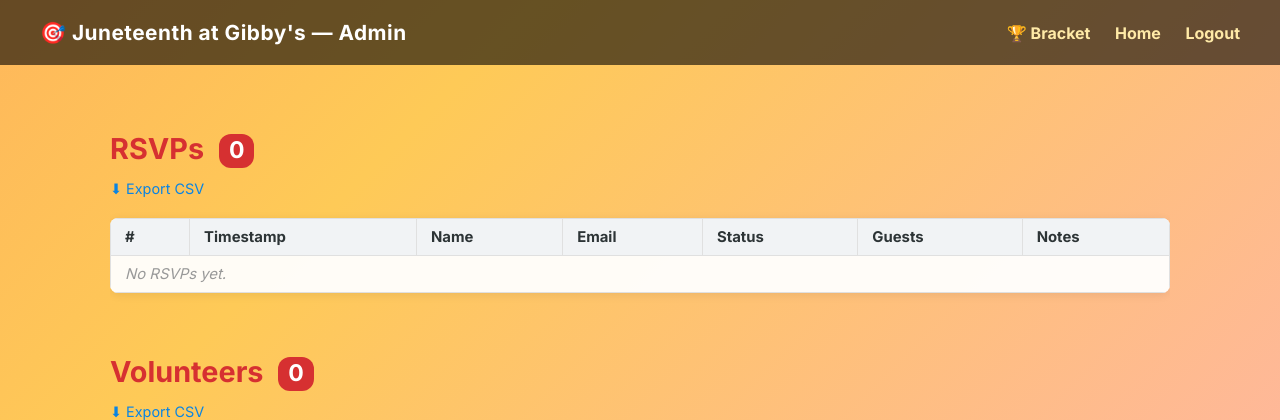
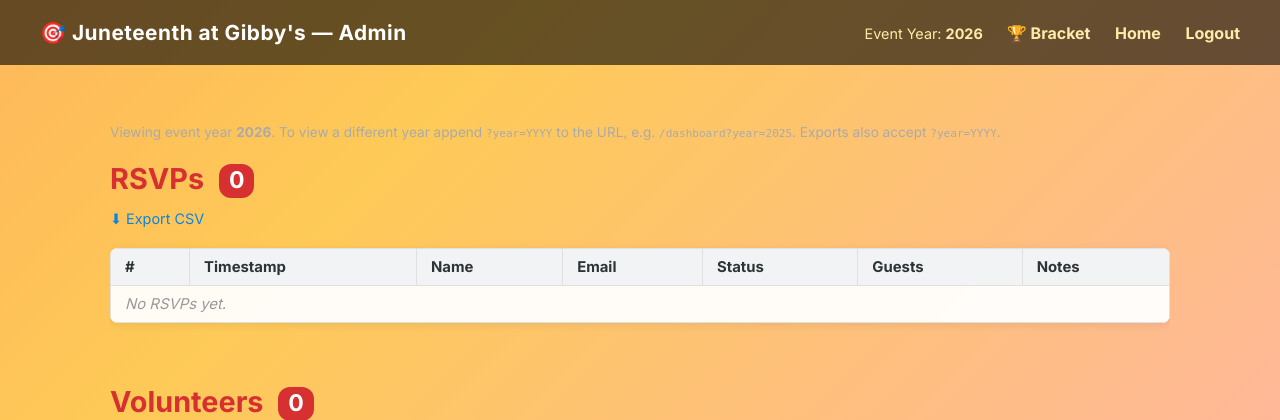
Before and after one commit to Flock-Gib/Beer-Olympics, a Flask app: page /dashboard in a window 1280 px wide. Shown: the top 420 px of the page. Run offline with Flask 3, Linux system fonts and the light colour scheme; the visitor is signed in with stand-in values (Sample User, id 1); data that the repository does not hold is empty.

Commit message:
feat: add event_year segmentation across all persisted tables
Agent-Logs-Url: https://github.com/Flock-Gib/Beer-Olympics/sessions/011b952f-bd26-471e-bd64-30ac68a47966

Co-authored-by: Flock-Gib <197844098+Flock-Gib@users.noreply.github.com>

```diff
--- a/app.py
+++ b/app.py
@@ -17,6 +17,22 @@ from dotenv import load_dotenv
 EVENT_NAME  = "Juneteenth at Gibby's"
 EVENT_MONTH = 6   # June
 EVENT_DAY   = 19  # Juneteenth
+
+
+def compute_event_year(today=None):
+    """Return the active event year.
+
+    Rolls over to next calendar year the day after EVENT_DAY (June 19), so
+    June 20 onward the "active" year becomes current_year + 1.
+    """
+    if today is None:
+        today = datetime.datetime.now().date()
+    year = today.year
+    candidate = datetime.date(year, EVENT_MONTH, EVENT_DAY)
+    if today > candidate:
+        year += 1
+    return year
+
 
 # Load environment variables
 load_dotenv()
@@ -53,7 +69,8 @@ def init_db():
                 country TEXT NOT NULL,
                 captain_name TEXT NOT NULL,
                 captain_email TEXT,
-                teammate_name TEXT NOT NULL
+                teammate_name TEXT NOT NULL,
+                event_year INTEGER
             );
 
             CREATE TABLE IF NOT EXISTS rsvp (
@@ -63,7 +80,8 @@ def init_db():
                 email TEXT,
                 status TEXT NOT NULL DEFAULT 'attending',
                 guests INTEGER DEFAULT 0,
-                notes TEXT
+                notes TEXT,
+                event_year INTEGER
             );
 
             CREATE TABLE IF NOT EXISTS volunteer (
@@ -75,7 +93,8 @@ def init_db():
                 category TEXT,
                 item_description TEXT NOT NULL,
                 quantity TEXT,
-                notes TEXT
+                notes TEXT,
+                event_year INTEGER
             );
 
             CREATE TABLE IF NOT EXISTS photos (
@@ -83,7 +102,8 @@ def init_db():
                 timestamp TEXT NOT NULL,
                 uploader_name TEXT,
                 caption TEXT,
-                filename TEXT NOT NULL
+                filename TEXT NOT NULL,
+                event_year INTEGER
             );
 
             CREATE TABLE IF NOT EXISTS tournament (
@@ -108,7 +128,25 @@ def init_db():
         """)
 
 
+_ALLOWED_EVENT_YEAR_TABLES = frozenset({'teams', 'rsvp', 'volunteer', 'photos'})
+
+
+def _migrate_event_year():
+    """Add event_year column to legacy tables if missing and backfill existing rows."""
+    year = compute_event_year()
+    with get_db() as conn:
+        for table in _ALLOWED_EVENT_YEAR_TABLES:
+            cols = [r[1] for r in conn.execute(f'PRAGMA table_info({table})').fetchall()]
+            if 'event_year' not in cols:
+                conn.execute(f'ALTER TABLE {table} ADD COLUMN event_year INTEGER')
+            conn.execute(
+                f'UPDATE {table} SET event_year = ? WHERE event_year IS NULL',
+                (year,)
+            )
+
+
 init_db()
+_migrate_event_year()
 
 # ── Admin credentials ───────────────────────────────────────────────────────
 ADMIN_USERNAME = os.getenv('ADMIN_USERNAME', 'admin')
@@ -215,12 +253,16 @@ def _place_winner_in_next(conn, match_id, winner_id):
         conn.execute('UPDATE matches SET team2_id=? WHERE id=?', (winner_id, next_id))
 
 
-def generate_bracket(conn):
+def generate_bracket(conn, event_year=None):
     """
     Generate a fresh single-elimination bracket from all current teams.
     Returns the new tournament_id, or None if fewer than 2 teams.
     """
-    teams = conn.execute('SELECT id, country FROM teams ORDER BY id').fetchall()
+    if event_year is None:
+        event_year = compute_event_year()
+    teams = conn.execute(
+        'SELECT id, country FROM teams WHERE event_year = ? ORDER BY id', (event_year,)
+    ).fetchall()
     n = len(teams)
     if n < 2:
         return None
@@ -303,14 +345,18 @@ def generate_bracket(conn):
     return tournament_id
 
 
-def get_or_regenerate_bracket(conn):
+def get_or_regenerate_bracket(conn, event_year=None):
     """
     Return the active tournament, auto-regenerating if the bracket is not
     locked and the team roster has changed since it was last generated.
     Returns (tournament_row, was_regenerated).
     """
+    if event_year is None:
+        event_year = compute_event_year()
     t = _get_active_tournament(conn)
-    team_count = conn.execute('SELECT COUNT(*) FROM teams').fetchone()[0]
+    team_count = conn.execute(
+        'SELECT COUNT(*) FROM teams WHERE event_year = ?', (event_year,)
+    ).fetchone()[0]
 
     if team_count < 2:
         return None, False
@@ -337,7 +383,7 @@ def get_or_regenerate_bracket(conn):
         conn.execute('DELETE FROM matches WHERE tournament_id=?', (t['id'],))
         conn.execute('DELETE FROM tournament WHERE id=?', (t['id'],))
 
-    new_tid = generate_bracket(conn)
+    new_tid = generate_bracket(conn, event_year)
     if new_tid is None:
         return None, False
     new_t = conn.execute('SELECT * FROM tournament WHERE id=?', (new_tid,)).fetchone()
@@ -394,12 +440,8 @@ def build_bracket_context(conn, tournament):
 @app.context_processor
 def inject_event_info():
     """Inject dynamic year and event date string into every template."""
-    now = datetime.datetime.now()
-    today = now.date()
-    year = today.year
-    candidate = datetime.date(year, EVENT_MONTH, EVENT_DAY)
-    if today > candidate:
-        year += 1
+    today = datetime.datetime.now().date()
+    year = compute_event_year(today)
     event_date_str = datetime.date(year, EVENT_MONTH, EVENT_DAY).strftime('%B %-d, %Y')
     return dict(
         current_year=today.year,
@@ -445,8 +487,8 @@ def signup():
 
         with get_db() as conn:
             conn.execute(
-                'INSERT INTO teams (timestamp, country, captain_name, captain_email, teammate_name) VALUES (?,?,?,?,?)',
-                (now_ts(), country, captain_name, captain_email, teammate_name)
+                'INSERT INTO teams (timestamp, country, captain_name, captain_email, teammate_name, event_year) VALUES (?,?,?,?,?,?)',
+                (now_ts(), country, captain_name, captain_email, teammate_name, compute_event_year())
             )
             # Auto-regenerate bracket if not locked
             get_or_regenerate_bracket(conn)
@@ -476,8 +518,8 @@ def rsvp():
 
         with get_db() as conn:
             conn.execute(
-                'INSERT INTO rsvp (timestamp, name, email, status, guests, notes) VALUES (?,?,?,?,?,?)',
-                (now_ts(), name, email, status, guests, notes)
+                'INSERT INTO rsvp (timestamp, name, email, status, guests, notes, event_year) VALUES (?,?,?,?,?,?,?)',
+                (now_ts(), name, email, status, guests, notes, compute_event_year())
             )
         flash(f"Thank you, {name}! Your RSVP has been received. 🍺")
         return redirect(url_for('index'))
@@ -506,9 +548,9 @@ def volunteer():
 
         with get_db() as conn:
             conn.execute(
-                'INSERT INTO volunteer (timestamp, name, email, phone, category, item_description, quantity, notes) '
-                'VALUES (?,?,?,?,?,?,?,?)',
-                (now_ts(), name, email, phone, category, item_description, quantity, notes)
+                'INSERT INTO volunteer (timestamp, name, email, phone, category, item_description, quantity, notes, event_year) '
+                'VALUES (?,?,?,?,?,?,?,?,?)',
+                (now_ts(), name, email, phone, category, item_description, quantity, notes, compute_event_year())
             )
         flash('Thank you for volunteering to bring something! 🙌')
         return redirect(url_for('index'))
@@ -543,15 +585,16 @@ def gallery():
 
         with get_db() as conn:
             conn.execute(
-                'INSERT INTO photos (timestamp, uploader_name, caption, filename) VALUES (?,?,?,?)',
-                (now_ts(), uploader_name, caption, unique_name)
+                'INSERT INTO photos (timestamp, uploader_name, caption, filename, event_year) VALUES (?,?,?,?,?)',
+                (now_ts(), uploader_name, caption, unique_name, compute_event_year())
             )
         flash('Photo uploaded successfully! 📸')
         return redirect(url_for('gallery'))
 
     with get_db() as conn:
         photos = conn.execute(
-            'SELECT * FROM photos ORDER BY id DESC'
+            'SELECT * FROM photos WHERE event_year = ? ORDER BY id DESC',
+            (compute_event_year(),)
         ).fetchall()
 
     return render_template('gallery.html', photos=photos)
@@ -579,11 +622,21 @@ def dashboard():
     if guard:
         return guard
 
+    selected_year = request.args.get('year', type=int, default=compute_event_year())
+
     with get_db() as conn:
-        teams = conn.execute('SELECT * FROM teams ORDER BY id').fetchall()
-        rsvps = conn.execute('SELECT * FROM rsvp ORDER BY id').fetchall()
-        volunteers = conn.execute('SELECT * FROM volunteer ORDER BY id').fetchall()
-        photos = conn.execute('SELECT * FROM photos ORDER BY id DESC').fetchall()
+        teams = conn.execute(
+            'SELECT * FROM teams WHERE event_year = ? ORDER BY id', (selected_year,)
+        ).fetchall()
+        rsvps = conn.execute(
+            'SELECT * FROM rsvp WHERE event_year = ? ORDER BY id', (selected_year,)
+        ).fetchall()
+        volunteers = conn.execute(
+            'SELECT * FROM volunteer WHERE event_year = ? ORDER BY id', (selected_year,)
+        ).fetchall()
+        photos = conn.execute(
+            'SELECT * FROM photos WHERE event_year = ? ORDER BY id DESC', (selected_year,)
+        ).fetchall()
 
     return render_template(
         'dashboard.html',
@@ -591,6 +644,7 @@ def dashboard():
         rsvps=rsvps,
         volunteers=volunteers,
         photos=photos,
+        selected_year=selected_year,
     )
 
 
@@ -608,7 +662,9 @@ def bracket():
     with get_db() as conn:
         tournament, _ = get_or_regenerate_bracket(conn)
         ctx = build_bracket_context(conn, tournament)
-        team_count = conn.execute('SELECT COUNT(*) FROM teams').fetchone()[0]
+        team_count = conn.execute(
+            'SELECT COUNT(*) FROM teams WHERE event_year = ?', (compute_event_year(),)
+        ).fetchone()[0]
     return render_template(
         'bracket.html',
         tournament=tournament,
@@ -626,9 +682,14 @@ def admin_bracket():
     with get_db() as conn:
         tournament, _ = get_or_regenerate_bracket(conn)
         ctx = build_bracket_context(conn, tournament)
-        team_count = conn.execute('SELECT COUNT(*) FROM teams').fetchone()[0]
+        team_count = conn.execute(
+            'SELECT COUNT(*) FROM teams WHERE event_year = ?', (compute_event_year(),)
+        ).fetchone()[0]
         # Fetch all teams for the winner-selection dropdowns
-        all_teams = conn.execute('SELECT id, country FROM teams ORDER BY country').fetchall()
+        all_teams = conn.execute(
+            'SELECT id, country FROM teams WHERE event_year = ? ORDER BY country',
+            (compute_event_year(),)
+        ).fetchall()
 
     return render_template(
         'admin_bracket.html',
@@ -727,9 +788,12 @@ def export_rsvp():
     guard = admin_required()
     if guard:
         return guard
+    selected_year = request.args.get('year', type=int, default=compute_event_year())
     with get_db() as conn:
-        rows = conn.execute('SELECT * FROM rsvp ORDER BY id').fetchall()
-    return _csv_response(rows, 'rsvp.csv')
+        rows = conn.execute(
+            'SELECT * FROM rsvp WHERE event_year = ? ORDER BY id', (selected_year,)
+        ).fetchall()
+    return _csv_response(rows, f'rsvp_{selected_year}.csv')
 
 
 @app.route('/export/volunteers')
@@ -737,9 +801,12 @@ def export_volunteers():
     guard = admin_required()
     if guard:
         return guard
+    selected_year = request.args.get('year', type=int, default=compute_event_year())
     with get_db() as conn:
-        rows = conn.execute('SELECT * FROM volunteer ORDER BY id').fetchall()
-    return _csv_response(rows, 'volunteers.csv')
+        rows = conn.execute(
+            'SELECT * FROM volunteer WHERE event_year = ? ORDER BY id', (selected_year,)
+        ).fetchall()
+    return _csv_response(rows, f'volunteers_{selected_year}.csv')
 
 
 @app.route('/export/teams')
@@ -747,9 +814,12 @@ def export_teams():
     guard = admin_required()
     if guard:
         return guard
+    selected_year = request.args.get('year', type=int, default=compute_event_year())
     with get_db() as conn:
-        rows = conn.execute('SELECT * FROM teams ORDER BY id').fetchall()
-    return _csv_response(rows, 'teams.csv')
+        rows = conn.execute(
+            'SELECT * FROM teams WHERE event_year = ? ORDER BY id', (selected_year,)
+        ).fetchall()
+    return _csv_response(rows, f'teams_{selected_year}.csv')
 
 
 @app.route('/export/bracket')
--- a/templates/dashboard.html
+++ b/templates/dashboard.html
@@ -40,6 +40,11 @@
     <div class="dashboard-header">
         <span class="logo">🎯 Juneteenth at Gibby's — Admin</span>
         <div>
+            <span style="color:#ffeaa7; font-size:0.9em;">Event Year: <strong>{{ selected_year }}</strong>
+                {% if selected_year != event_year %}
+                  &nbsp;(<a href="/dashboard">current: {{ event_year }}</a>)
+                {% endif %}
+            </span>
             <a href="/admin/bracket">🏆 Bracket</a>
             <a href="/">Home</a>
             <a href="/logout">Logout</a>
@@ -58,11 +63,18 @@
 
     <div class="container">
 
+        <p style="color:#aaa; font-size:0.85em; margin-bottom:6px;">
+            Viewing event year <strong>{{ selected_year }}</strong>.
+            To view a different year append <code>?year=YYYY</code> to the URL,
+            e.g. <code>/dashboard?year={{ selected_year - 1 }}</code>.
+            Exports also accept <code>?year=YYYY</code>.
+        </p>
+
         <!-- RSVPs -->
         <div class="dash-section">
             <h2>RSVPs <span class="badge">{{ rsvps|length }}</span></h2>
             <div class="section-actions">
-                <a href="/export/rsvp">⬇ Export CSV</a>
+                <a href="/export/rsvp?year={{ selected_year }}">⬇ Export CSV</a>
             </div>
             <div class="table-wrap">
             <table>
@@ -101,7 +113,7 @@
         <div class="dash-section">
             <h2>Volunteers <span class="badge">{{ volunteers|length }}</span></h2>
             <div class="section-actions">
-                <a href="/export/volunteers">⬇ Export CSV</a>
+                <a href="/export/volunteers?year={{ selected_year }}">⬇ Export CSV</a>
             </div>
             <div class="table-wrap">
             <table>
@@ -138,7 +150,7 @@
         <div class="dash-section">
             <h2>Team Signups <span class="badge">{{ teams|length }}</span></h2>
             <div class="section-actions">
-                <a href="/export/teams">⬇ Export CSV</a>
+                <a href="/export/teams?year={{ selected_year }}">⬇ Export CSV</a>
             </div>
             <div class="table-wrap">
             <table>
```
Also changed, not shown: README.md.
